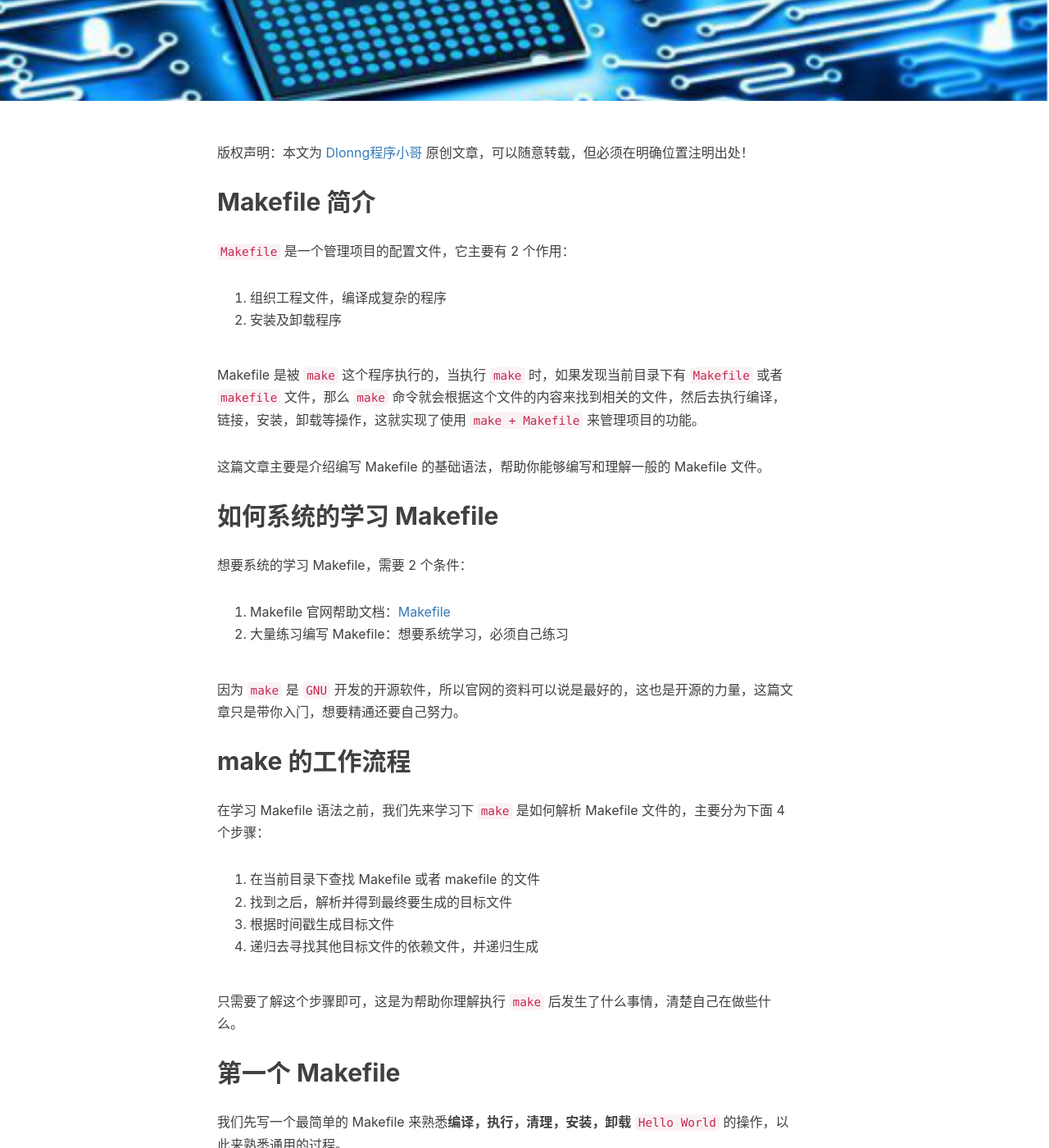
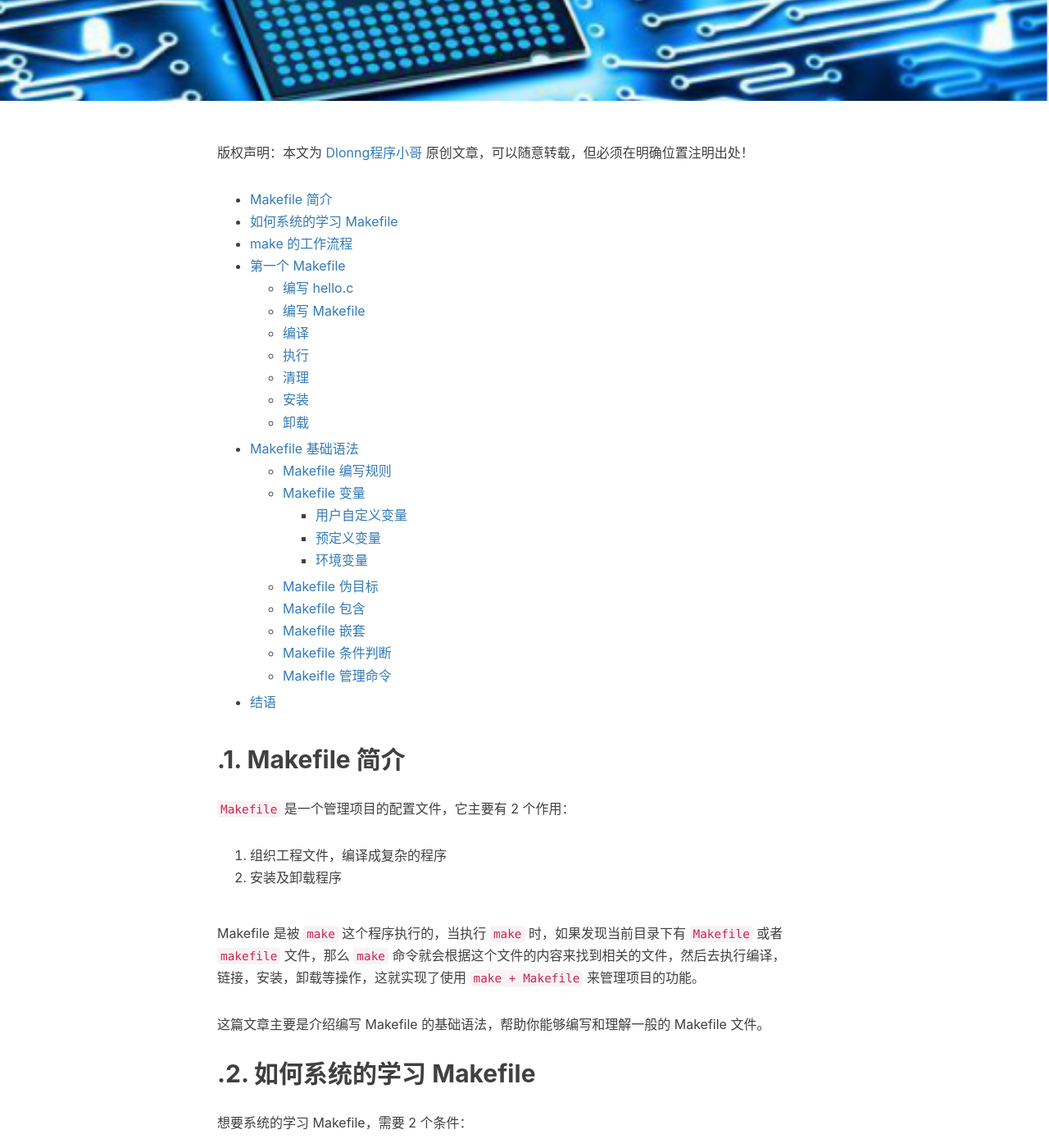
Before and after one commit to valeeraZ/valeeraZ.github.io, a Jekyll site: the page built from _posts/2019-10-20-makefile-syntax.md, in a window 1280 px wide and 1400 px high, scrolled down 400 px. Shown: the whole window at 82% size. Built offline with Jekyll 4.4.1, drawn with Linux system fonts in a browser that asks for light colours; nearby versions of some CDN libraries; comment, search, counter and statistics services are not loaded; some of the changed text lies outside the part shown.

Commit message:
update 2 posts for TOC

````diff
--- a/_posts/2019-10-20-makefile-syntax.md
+++ b/_posts/2019-10-20-makefile-syntax.md
@@ -11,7 +11,35 @@ tags:
 
 版权声明：本文为 [Dlonng程序小哥](https://dlonng.com/posts/makefile) 原创文章，可以随意转载，但必须在明确位置注明出处！
 
-## Makefile 简介
+<!-- TOC -->
+
+- [Makefile 简介](#makefile-简介)
+- [如何系统的学习 Makefile](#如何系统的学习-makefile)
+- [make 的工作流程](#make-的工作流程)
+- [第一个 Makefile](#第一个-makefile)
+    - [编写 hello.c](#编写-helloc)
+    - [编写 Makefile](#编写-makefile)
+    - [编译](#编译)
+    - [执行](#执行)
+    - [清理](#清理)
+    - [安装](#安装)
+    - [卸载](#卸载)
+- [Makefile 基础语法](#makefile-基础语法)
+    - [Makefile 编写规则](#makefile-编写规则)
+    - [Makefile 变量](#makefile-变量)
+        - [用户自定义变量](#用户自定义变量)
+        - [预定义变量](#预定义变量)
+        - [环境变量](#环境变量)
+    - [Makefile 伪目标](#makefile-伪目标)
+    - [Makefile 包含](#makefile-包含)
+    - [Makefile 嵌套](#makefile-嵌套)
+    - [Makefile 条件判断](#makefile-条件判断)
+    - [Makeifle 管理命令](#makeifle-管理命令)
+- [结语](#结语)
+
+<!-- /TOC -->
+
+## .1. Makefile 简介
 `Makefile` 是一个管理项目的配置文件，它主要有 2 个作用：
 1. 组织工程文件，编译成复杂的程序
 2. 安装及卸载程序
@@ -20,7 +48,7 @@ Makefile 是被 `make` 这个程序执行的，当执行 `make` 时，如果发
 
 这篇文章主要是介绍编写 Makefile 的基础语法，帮助你能够编写和理解一般的 Makefile 文件。
 
-## 如何系统的学习 Makefile
+## .2. 如何系统的学习 Makefile
 想要系统的学习 Makefile，需要 2 个条件：
 1. Makefile 官网帮助文档：[Makefile](https://www.gnu.org/software/make/manual/make.html#Introduction)
 3. 大量练习编写 Makefile：想要系统学习，必须自己练习
@@ -37,9 +65,10 @@ Makefile 是被 `make` 这个程序执行的，当执行 `make` 时，如果发
 
 只需要了解这个步骤即可，这是为帮助你理解执行 `make` 后发生了什么事情，清楚自己在做些什么。
 
-## 第一个 Makefile
+## .4. 第一个 Makefile
 我们先写一个最简单的 Makefile 来熟悉**编译，执行，清理，安装，卸载** `Hello World` 的操作，以此来熟悉通用的过程。
-### 编写 hello.c
+
+### .4.1. 编写 hello.c
 这个程序打印 `Hello World`，非常简单：
 ```c
 #include <stdio.h>
@@ -50,7 +79,7 @@ int main(void) {
 }
 ```
 
-### 编写 Makefile
+### .4.2. 编写 Makefile
 这个 Makefile 其中包含的就是基本的 `gcc` 编译指令和一些 `shell` 指令：
 ```makefile
 hello:
@@ -133,10 +162,10 @@ bash: /usr/local/bin/hello: No such file or directory
 
 至此，我们已经了解使用一个简单的 Makefile 来编译，清理，安装，卸载程序的例子，下面就来学习一些常用的 Makefile 语法吧。
 
-## Makefile 基础语法
+## .5. Makefile 基础语法
 先来看看 Makefile 的编写规则。
 
-### Makefile 编写规则
+### .5.1. Makefile 编写规则
 **Makefile 由若干条规则组成**，规则格式如下：
 ```
 目标（target）: 依赖（prerequisites）
@@ -155,13 +184,13 @@ main.o : main.c
 其中 `main` 是最后生成的目标文件，`main.o` 是依赖文件，`gcc main.o -o main` 是编译命令，要注意的是 `main.o` 是由 `main.c` 生成的，所以还需要一条编译 `main.c` 生成 `main.o` 的规则，这些依赖关系规则共同组成了最后的 Makefile。
 
 
-### Makefile 变量
+### .5.2. Makefile 变量
 Makefile 的变量分为 3 类：
 1. 用户自定义变量
 2. 预定义变量
 3. 环境变量
 
-#### 1. 用户自定义变量
+#### .5.2.1. 用户自定义变量
 定义格式如下：
 ```makefile
 VAR_NAME = var_value
@@ -173,7 +202,7 @@ hello:
 	gcc $(file_name) -o hello
 ```
 
-#### 2. 预定义变量
+#### .5.2.2. 预定义变量
 Makefile 常见的预定义变量有下面这些：
 - AR：库文件维护程序，默认为 `ar`
 - AS：汇编程序，默认为 `as`
@@ -200,7 +229,7 @@ make
 gcc -g hello.c -o hello
 ```
 
-#### 3. 环境变量
+#### .5.2.3. 环境变量
 Makefile 常用的环境变量有下面这些：
 - `$*`：不包含扩展名的目标文件名称
 - `$<`：第一个依赖文件名称
````
Also changed, not shown: other parts of _posts/2019-10-20-makefile-syntax.md (+12 -12 lines), _posts/2019-10-14-index-B-sql.md (+18 -6 lines), img/avatar-hux.jpg (deleted).
